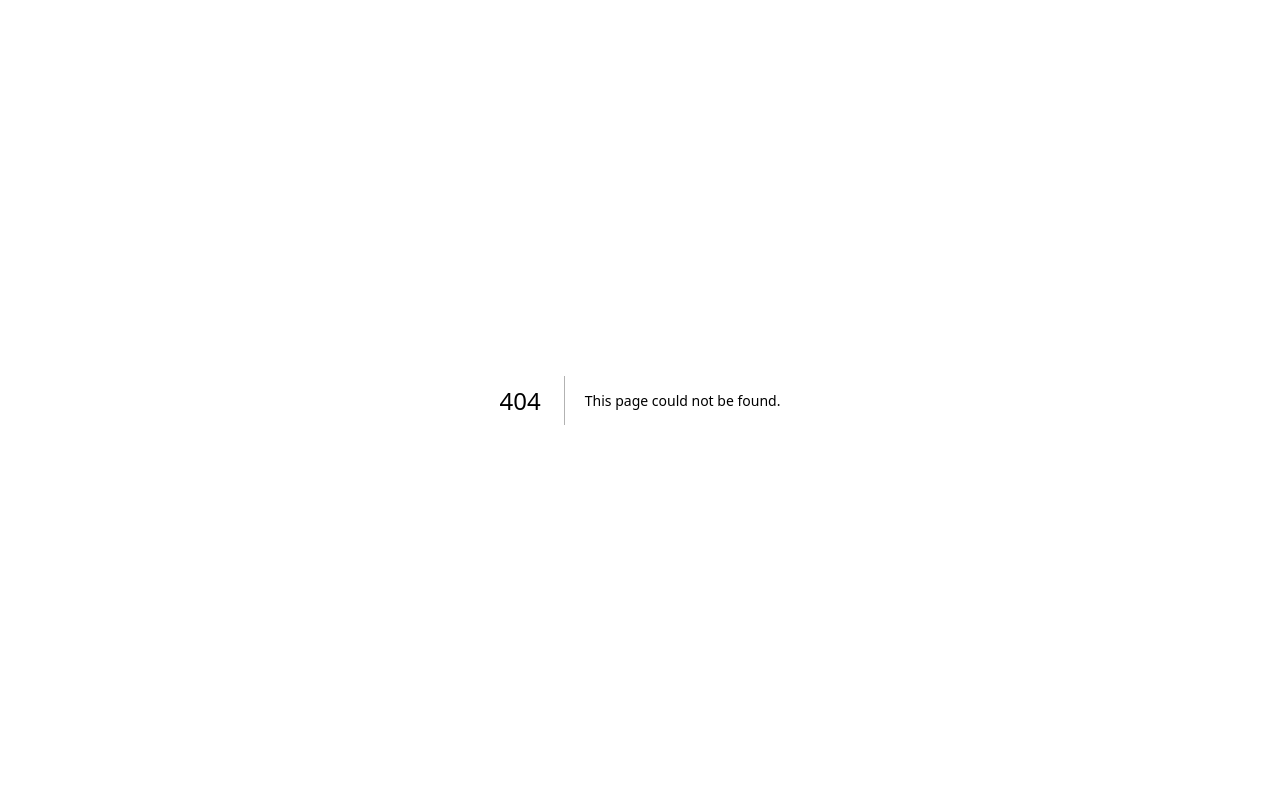
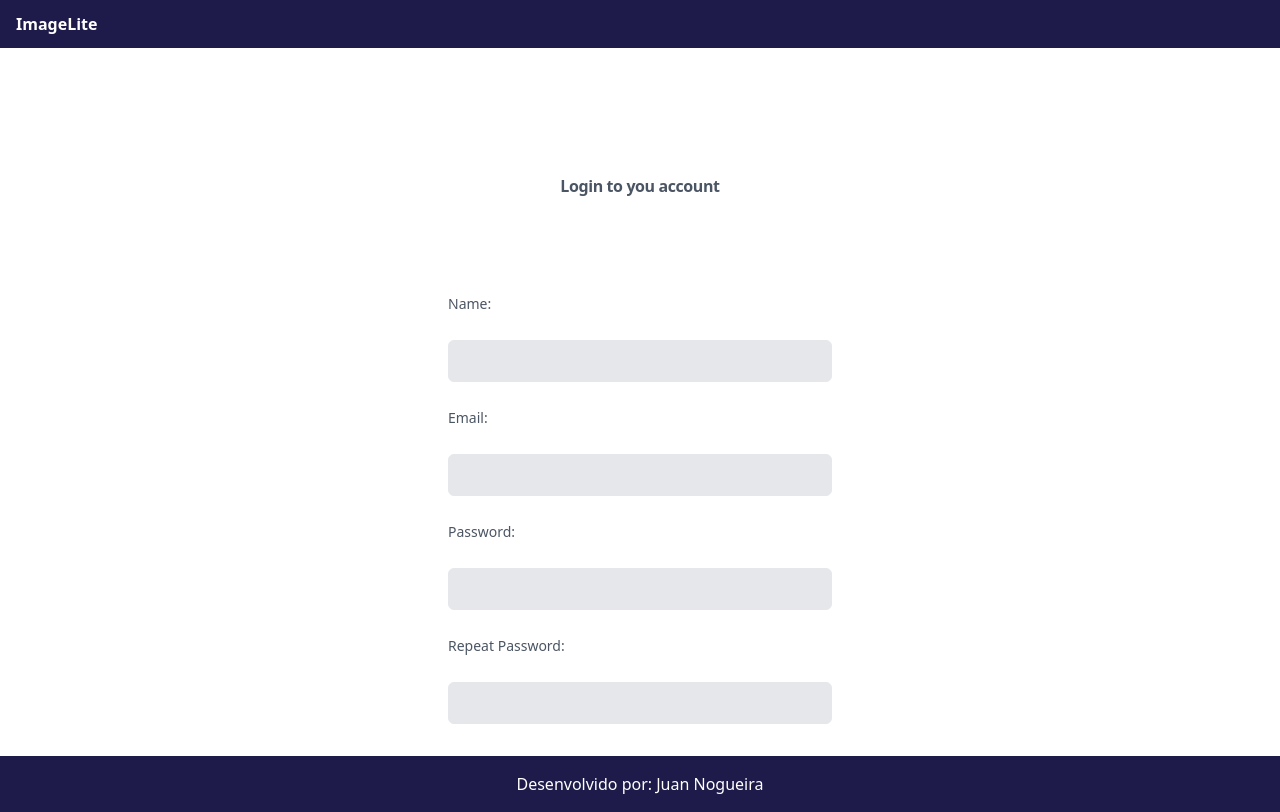
Before and after one commit to nxjuan/imageLiteApi, a Next.js app in the folder View/: page /login in a window 1280 px wide. Before the commit this address had no page. Built offline with nearby package versions, Linux system fonts and the light colour scheme.

Commit message:
creating login form

```diff
--- /dev/null
+++ b/View/src/app/login/page.tsx
@@ -0,0 +1,60 @@
+'use client'
+
+import { Template, RenderIf, InputText } from '@/components'
+import { useState } from 'react';
+
+export default function Login(){
+
+    const [loading, setLoading] = useState<boolean>(false);
+    const [newUserState, setNewUserState] = useState<boolean>(true);
+
+    return (
+        <Template loading={loading}>
+
+            <div className='flex min-h-full flex-1 flex-col justify-center px-6 py-12 lg:px-8'>
+                <div className='sm:mx-auto sm:w-full sm:max-w-sm'>
+                    <h2 className='mt-10 text-center text-1x1 font-bold leading-9 tracking-tight text-gray-600'>Login to you account</h2>
+                </div>
+            </div>
+
+            <div className='mt-10 sm:mx-auto sm:w-full sm:max-w-sm'>
+                <form className='space-y-6'>
+
+                    <RenderIf condition={newUserState}>
+                        <div>
+                            <label className='block text-sm font-medium leading-6 text-gray-600'>Name: </label>
+                        </div>
+                        <div className='mt-2'>
+                            <InputText style='w-full' id='name' />
+                        </div>
+                    </RenderIf>
+
+                    <div>
+                        <label className='block text-sm font-medium leading-6 text-gray-600'>Email: </label>
+                    </div>
+                    <div className='mt-2'>
+                        <InputText style='w-full' id='email' />
+                    </div>
+
+                    <div>
+                        <label className='block text-sm font-medium leading-6 text-gray-600'>Password: </label>
+                    </div>
+                    <div className='mt-2'>
+                        <InputText style='w-full' id='password' type='password' />
+                    </div>
+
+                    <RenderIf condition={newUserState}>
+                        <div>
+                            <label className='block text-sm font-medium leading-6 text-gray-600'>Repeat Password: </label>
+                        </div>
+                        <div className='mt-2'>
+                            <InputText style='w-full' id='password' type='passwordMatch' />
+                        </div>
+                    </RenderIf>
+
+                </form>
+            </div>
+
+        </Template>
+    )
+}
--- a/View/src/components/imput/InputText.tsx
+++ b/View/src/components/imput/InputText.tsx
@@ -6,10 +6,11 @@ interface InputTextProps{
     placeholder?: string;
     id?: string;
     value?: string;
+    type?: string;
 }
 
-export const InputText: React.FC<InputTextProps> = ( {style, ...rest}: InputTextProps ) => {
+export const InputText: React.FC<InputTextProps> = ( {style, type = "text", ...rest}: InputTextProps ) => {
     return (
-        <input type="text" className={`${style} border bg-gray-200 px-3 py-2 rounded-md text-black`} {...rest} />
+        <input type={type} className={`${style} border bg-gray-200 px-3 py-2 rounded-md text-black`} {...rest} />
     )
 }
```
